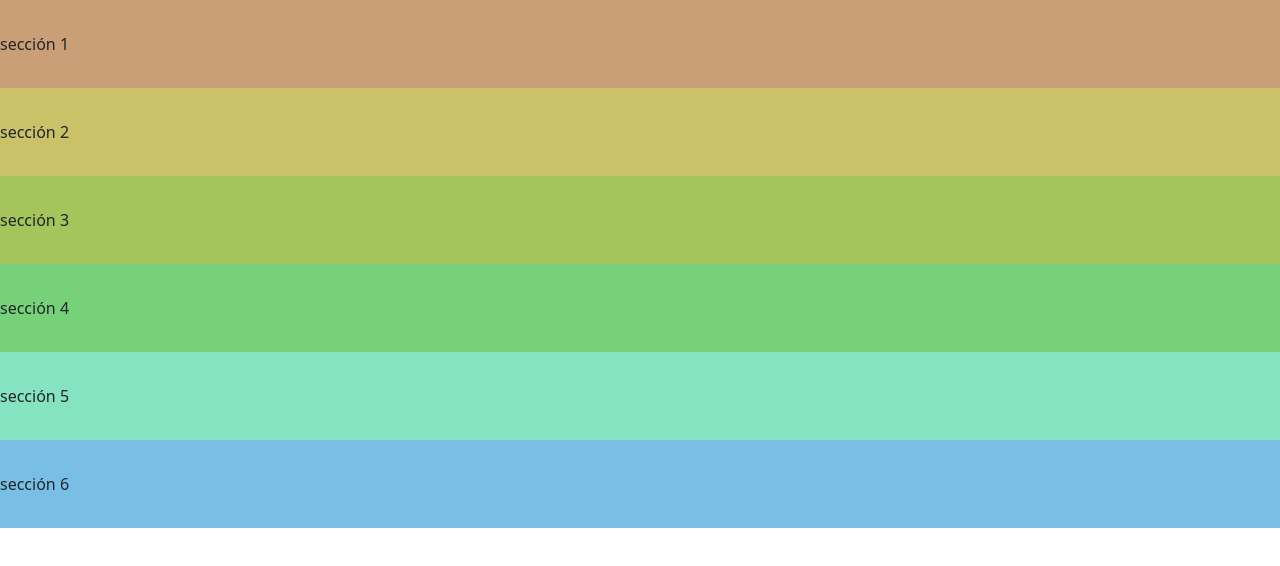
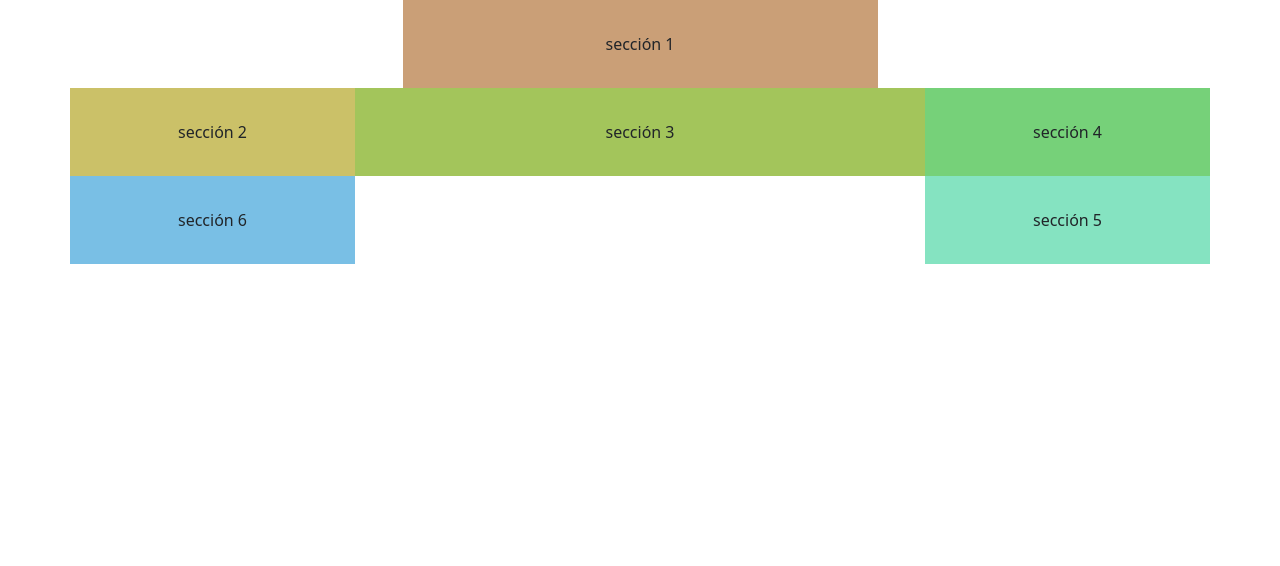
Before and after one commit to Ignun/plataformas-moviles-entregas, a plain HTML site: page tp-4/layout-3.html in a window 1280 px wide. Drawn offline with nearby package versions, Linux system fonts and the light colour scheme.

Commit message:
Trabajo N°4

```diff
--- a/tp-4/layout-3.html
+++ b/tp-4/layout-3.html
@@ -17,11 +17,23 @@
     </style>
 </head>
 <body>
-    <div class="section section-1">sección 1</div>
-    <div class="section section-2">sección 2</div>
-    <div class="section section-3">sección 3</div>
-    <div class="section section-4">sección 4</div>
-    <div class="section section-5">sección 5</div>
-    <div class="section section-6">sección 6</div>
+    <div class="container">
+        <div class="row text-center justify-content-center">
+            <div class="section section-1 order-1 col-sm-5">sección 1</div>
+            <div class="col-sm-12 order-2">
+                <div class="row">
+                    <div class="section section-2 order-4 col-sm-4 col-md-3 order-md-1">sección 2</div>
+                    <div class="section section-3 order-3 col-sm-4 col-md-6 order-md-2">sección 3</div>
+                    <div class="section section-4 order-2 col-sm-4 col-md-3 order-md-3">sección 4</div>
+                </div>
+            </div>
+            <div class="col-sm-12 order-3">
+                <div class="row">
+                    <div class="section section-5 d-none d-sm-block col-sm-order-5 col-sm-6 order-md-2 offset-md-6 col-md">sección 5</div>
+                    <div class="section section-6 order-5 col-sm-order-6 col-sm-6 order-md-1 col-md">sección 6</div>
+                </div>
+            </div>
+        </div>
+    </div>
 </body>
 </html>
```
Also changed, not shown: index.html (+4 -4 lines), tp-4/layout-1.html (+10 -6 lines), tp-4/layout-2.html (+12 -6 lines).
